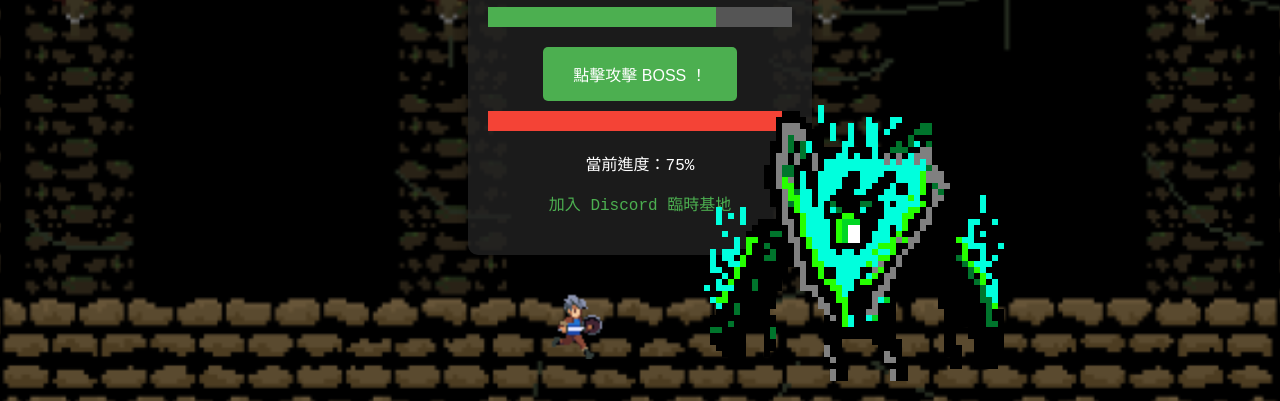
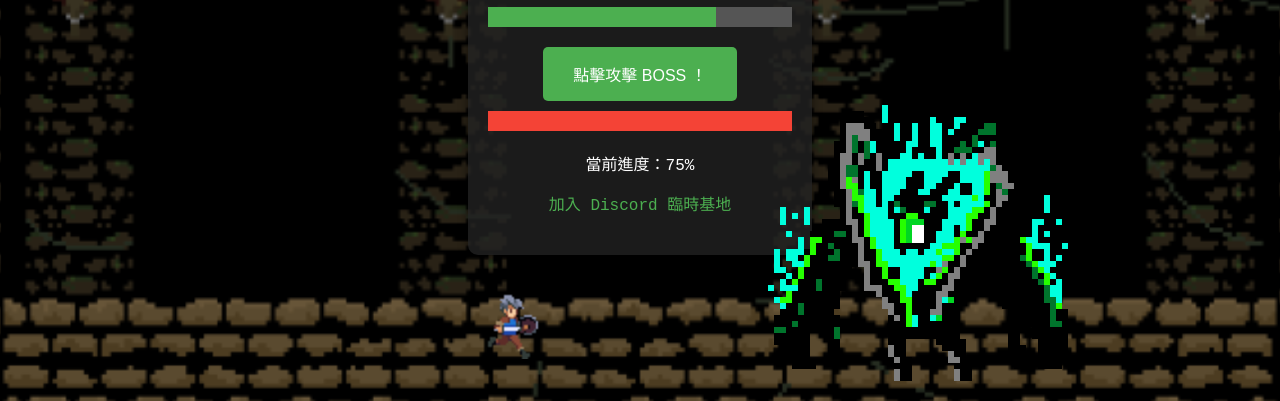
Before and after one commit to Priminia/waitingpage, a plain HTML site: page index.html in a window 1280 px wide. Shown: the part 439-840 px from the top of the page. Drawn offline with Linux system fonts and the light colour scheme.

Commit message:
修改人物距離

```diff
--- a/index.html
+++ b/index.html
@@ -75,7 +75,7 @@
         .character {
             position: absolute;
             bottom: 70px; /* 角色固定在底部 */
-            left: 45%; /* 稍微偏左 */
+            left: 40%; /* 稍微偏左 */
             transform: translateX(-50%) scale(2); /* 放大角色 */
             width: 56px;
             height: 56px;
@@ -85,7 +85,7 @@
         .boss {
             position: absolute;
             bottom: 20px; /* BOSS 固定在底部 */
-            left: 55%; /* 稍微偏右 */
+            left: 60%; /* 稍微偏右 */
             transform: translateX(-50%) scale(1/6); /* 放大 BOSS */
             width: 300px;
             height: 300px;
@@ -141,7 +141,7 @@
         attackButton.addEventListener('click', () => {
             // 角色移動left到55%，不是瞬間移動，而是有動畫
             document.querySelector('.character').style.transition = 'left 0.5s ease';
-            document.querySelector('.character').style.left = '55%';
+            document.querySelector('.character').style.left = '60%';
 
             // 角色攻擊動畫
             document.querySelector('.character').style.animation = 'attackCharacter 0.5s steps(8) 1';
```
